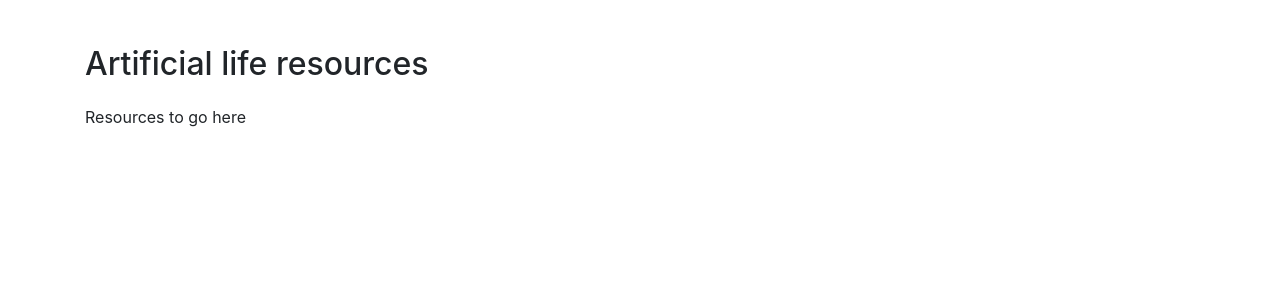
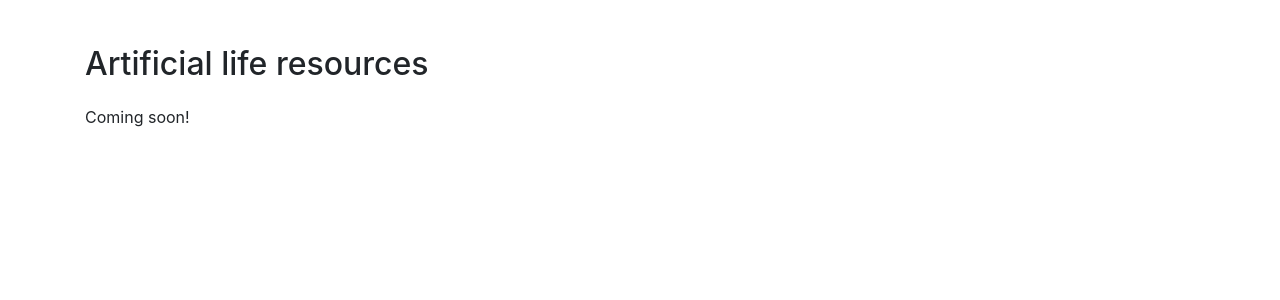
Before and after one commit to isalstudents/ISALstudents.github.io, a Jekyll site: the page built from resources.md, in a window 1280 px wide. Shown: the part 238-538 px from the top of the page. Built offline with Jekyll 4.4.1, drawn with Linux system fonts in a browser that asks for light colours; nearby versions of some CDN libraries.

Commit message:
resources

```diff
--- a/resources.md
+++ b/resources.md
@@ -5,4 +5,4 @@ title: Artificial life resources
 
 # {{ page.title }}
 
-Resources to go here
+Coming soon!
```
